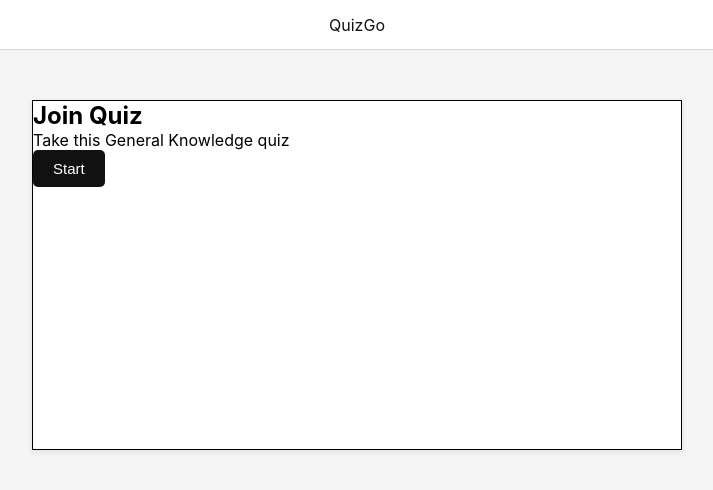
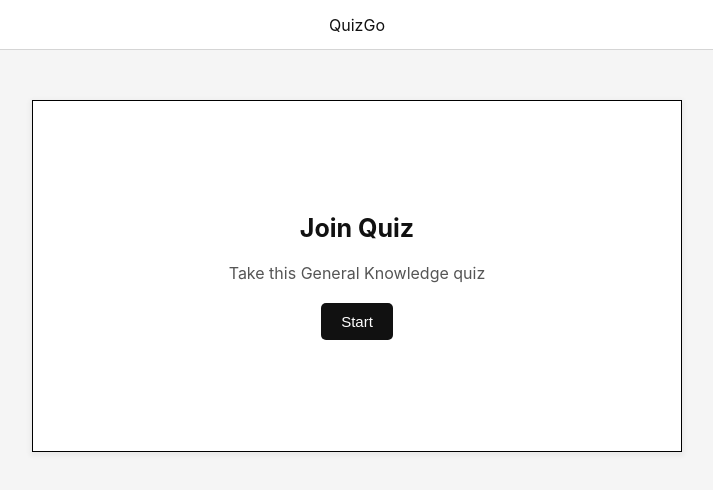
Before and after one commit to Moschifire/QuizGo, a React (Create React App) app: page / in a window 1280 px wide. Shown: the top 490 px of the page, without its empty margins (283-996 px from the left). Built offline with nearby package versions, Linux system fonts and the light colour scheme.

Commit message:
join quiz screen styled

```diff
--- a/src/index.css
+++ b/src/index.css
@@ -52,3 +52,25 @@ button {
   border: 1px solid #000;
   box-shadow: 0px 2px 5px 2px rgba(0, 0, 0, 0.05);
 }
+
+.join-screen {
+  width: 100%;
+  height: 350px;
+  display: flex;
+  flex-direction: column;
+  justify-content: center;
+  align-items: center;
+  gap: 20px;
+  text-align: center;
+  padding: 20px;
+}
+
+.join-screen h2 {
+  font-size: 25px;
+  color: #111;
+}
+
+.join-screen p {
+  max-width: 350px;
+  color: #555;
+}
```
